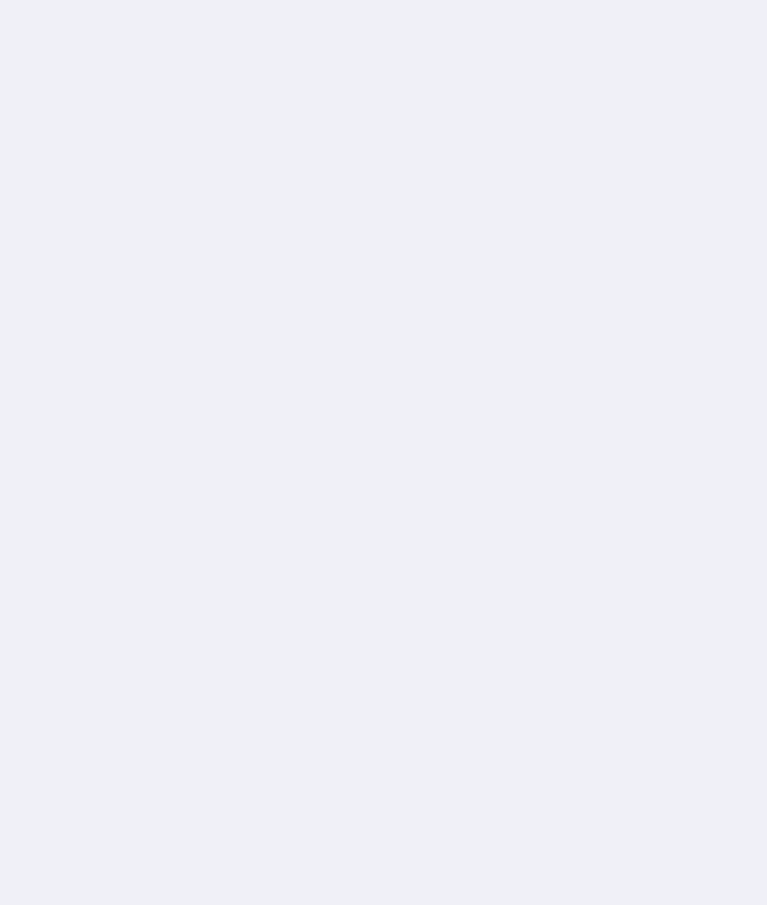
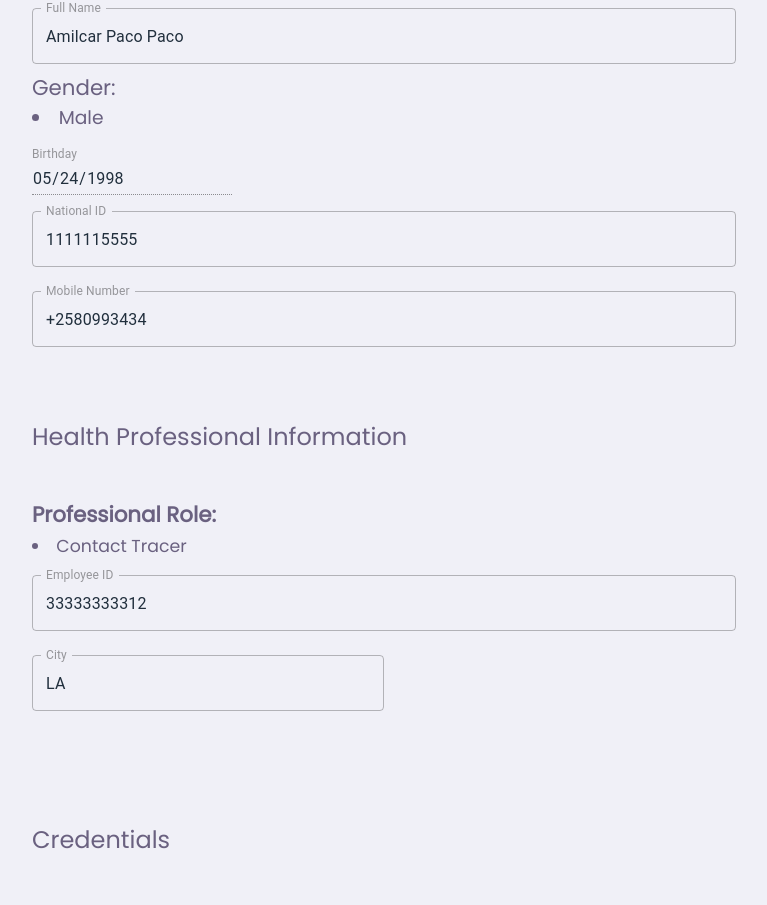
Before and after one commit to delfim-junior/DigitTracker, a React (Create React App) app in the folder tracker/: page /dashboard/admin/requests/1 in a window 1280 px wide. Shown: the part 376-1281 px from the top of the page, without its empty margins (256-1023 px from the left). Before the commit the page ends 800 px from the top, so only its background shows below. Built offline with nearby package versions, Linux system fonts and the light colour scheme; the HTML template or start-up script is replaced by a standard one.

Commit message:
add userDetails

```diff
--- a/tracker/src/pages/Details/index.js
+++ b/tracker/src/pages/Details/index.js
@@ -1,19 +1,66 @@
 import React, { useEffect, useState } from 'react';
 import { useParams, useHistory } from 'react-router-dom'
 
+import { FiArrowLeft, FiUser } from 'react-icons/fi';
+import { ToastContainer, toast } from 'react-toastify';
+import { OutlinedInput } from '@material-ui/core';
+import { Button, Select, TextField, MenuItem, InputLabel } from '@material-ui/core';
+import { makeStyles } from '@material-ui/core/styles';
+
+import Loading from '../Spinners'
+import Spinners from '../Spinners';
+
+
+
+import 'react-toastify/dist/ReactToastify.css';
 import './styles.css';
-import { FiArrowLeft } from 'react-icons/fi';
+
+
+const useStyles = makeStyles((theme) => ({
+    container: {
+        display: 'flex',
+        flexWrap: 'wrap',
+    },
+    textField: {
+        marginRight: theme.spacing(1),
+        width: 200,
+    },
+}));
 
 
 function Details() {
     const params = useParams()
     const history = useHistory()
+    const classes = useStyles();
 
-    const [userDetails, setUserDetails] = useState('')
+    const [userDetails, setUserDetails] = useState([])
+    const [loading, setLoading] = useState(true)
+    const [successMessage, setSuccessMessage] = useState(false)
 
     useEffect(() => {
         //Here is the ID:
         console.log(params.id)
+        setTimeout(() => {
+            const data = [
+                {
+                    id: params.id,
+                    firstName: 'Amilcar',
+                    middleName: 'Paco',
+                    lastName: 'Paco',
+                    gender: 'M',
+                    birthday: '1998-05-24',
+                    nationalId: '1111115555',
+                    mobilePhone: '+2580993434',
+                    professionalRole: 'Contact Tracer',
+                    employeeId: '33333333312',
+                    city: 'LA',
+                    hospital: '',
+                    email: 'amilcar.paco@pacoconsult.com',
+                }
+            ]
+            setUserDetails(data)
+            setLoading(false)
+        }, 0)
         //You can Fetch request details from Database based on the ID
     }, [])
 
@@ -21,14 +68,184 @@ function Details() {
         history.goBack()
     }
 
+    function handleApprove(event) {
+        event.preventDefault()
+        toast.success('User Approved!')
+        setTimeout(() => {
+            history.goBack()
+        },2000)
+    }
+
+    function handleReject() {
+        toast.error('User Rejected!')
+        setTimeout(() => {
+            history.goBack()
+        },2000)
+    }
+
     return (
         <div className="details-container">
-            <header>
-                <FiArrowLeft onClick={handleGoBack} size={30} color="#27AE60" />
-                <h6 onClick={handleGoBack}>Back</h6>
-            </header>
-            <br />
-            Request Details Page
+            <ToastContainer />
+            {
+                loading
+                    ?
+                    <h4>Loading...</h4>
+                    :
+                    <form onSubmit={handleApprove} className="professional-container">
+                        <header>
+                            <FiArrowLeft onClick={handleGoBack} size={30} color="#27AE60" />
+                            <h6 onClick={handleGoBack}>Requests</h6>
+                        </header>
+                        <div className="icon">
+                            <FiUser size={40} />
+
+                            <h5>User Information</h5>
+                        </div>
+                        <fieldset className="field-container">
+                            <legend>Personal Information</legend>
+
+                            <TextField
+                                className=''
+                                label="Full Name"
+                                variant="outlined"
+                                margin="normal"
+                                type='text'
+                                fullWidth
+                                name="fullName"
+                                value={userDetails[0].firstName + " " + userDetails[0].middleName + " " + userDetails[0].lastName}
+                                disabled
+                            />
+                            {/**Modify handleFormInput */}
+                            <div className='gender' style={{ marginBottom: "10px" }}>
+                                <span>Gender:</span>
+                                &nbsp;
+                                &nbsp;
+                                <li style={{ fontWeight: 'normal', fontSize: '14pt', marginBottom: '15px' }}>{userDetails[0].gender === 'M' ? "Male" : "Female"}</li>
+
+                            </div>
+
+                            <TextField
+                                id="date"
+                                label="Birthday"
+                                type="date"
+                                defaultValue={userDetails[0].birthday}
+                                className={classes.textField}
+                                InputLabelProps={{
+                                    shrink: true,
+                                }}
+                                name="birthday"
+                                disabled
+                            />
+                            <TextField
+                                label="National ID"
+                                variant="outlined"
+                                margin="normal"
+                                type='number'
+                                fullWidth
+                                name="nationalId"
+                                value={userDetails[0].nationalId}
+                                disabled
+                            />
+                            <TextField
+                                label="Mobile Number"
+                                variant="outlined"
+                                margin="normal"
+                                type='text'
+                                name="mobilePhone"
+                                value={userDetails[0].mobilePhone}
+                                fullWidth
+                                disabled
+                            />
+                        </fieldset>
+
+                        <fieldset className="field-container">
+                            <legend>Health Professional Information</legend>
+
+                            <span style={{ fontWeight: 'bold', fontSize: '16pt' }}>Professional Role:</span>
+                            <li style={{ fontWeight: 'normal', fontSize: '13pt' }}>{userDetails[0].professionalRole}</li>
+
+                            <TextField
+                                label="Employee ID"
+                                variant="outlined"
+                                margin="normal"
+                                type='number'
+                                name="employeeId"
+                                value={userDetails[0].employeeId}
+                                fullWidth
+                                disabled
+                            />
+                            <div className="names">
+                                <TextField
+                                    className='firsname'
+                                    label="City"
+                                    variant="outlined"
+                                    margin="normal"
+                                    type='text'
+                                    name="city"
+                                    disabled
+                                    value={userDetails[0].city}
+                                />
+                                {
+                                    userDetails[0].professionalRole !== 'Contact Tracer' &&
+                                    <TextField
+                                        className='middlename'
+                                        label="Middle Name"
+                                        variant="outlined"
+                                        margin="normal"
+                                        type='text'
+                                        name="hospital"
+                                        disabled
+                                        value={userDetails[0].hospital}
+                                    />
+
+                                }
+                            </div>
+                            <br />
+                        </fieldset>
+
+                        <fieldset className="field-container">
+                            <legend>Credentials</legend>
+                            <TextField
+                                label="Email"
+                                variant="outlined"
+                                margin="normal"
+                                type='text'
+                                name="email"
+                                value={userDetails[0].email}
+                                fullWidth
+                                disabled
+                            />
+                        </fieldset>
+
+
+                        <br />
+                        <div className="names">
+                            <Button
+                                color='secondary'
+                                component='button'
+                                variant='contained'
+                                className='firsname'
+                                onClick={handleReject}
+                            >
+                                Reject
+                            </Button>
+                            <Button
+                                color='primary'
+                                component='button'
+                                variant='contained'
+                                className='middlename'
+                                type='submit'
+                            >
+                                Approve
+                            </Button>
+                        </div>
+                        <br />
+                    </form>
+            }
+            {
+                successMessage &&
+                <Spinners action="success" />
+            }
         </div>
     );
 }
--- a/tracker/src/pages/Details/styles.css
+++ b/tracker/src/pages/Details/styles.css
@@ -1,13 +1,10 @@
-div.details-container {
-    display: flex;
-    align-items: center;
-    justify-content: center;
-}
-
 .details-container {
     display: flex;
     flex-direction: column;
     padding: 2rem;
+    display: flex;
+    align-items: center;
+    justify-content: center;
 }
 
 .details-container>header {
@@ -24,3 +21,7 @@ div.details-container {
 .details-container>header:hover {
     transform: scale(1.01);
 }
+
+.details-container input {
+    color: #212F3D;
+}
--- a/tracker/src/pages/Login/index.js
+++ b/tracker/src/pages/Login/index.js
@@ -11,7 +11,7 @@ function Login() {
   function autenticate() {
     //Autenticate the user and take him to the dashboard page that he belong...
     //As an example I will take him to Normal User Dashboard:
-    history.push('/dashboard/user')
+    history.push('/dashboard/admin')
   }
 
   return (
--- a/tracker/src/routes/routes.js
+++ b/tracker/src/routes/routes.js
@@ -17,7 +17,7 @@ const Routes = () => (
             <Route path='/register/device-register' component={Device}/>
             <Route path='/register/user-register' component={SystemUser}/>
         </Route>
-        <Route path='/dashboard/user' component={Admin} />
+        <Route path='/dashboard/admin' component={Admin} />
     </BrowserRouter>
 )
 
```
